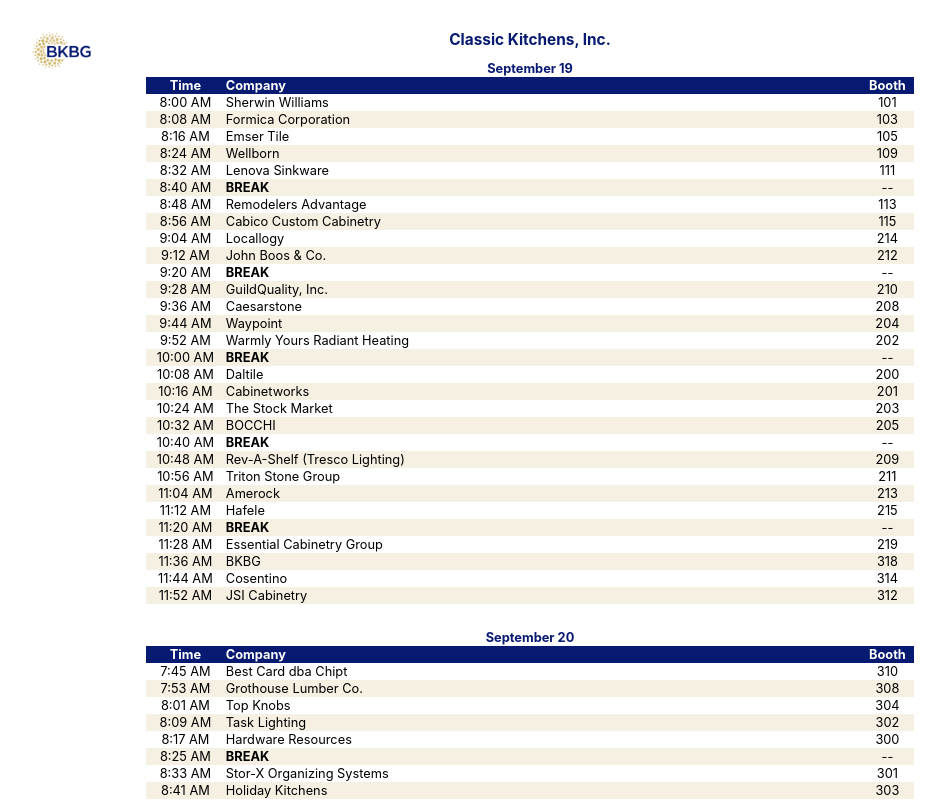
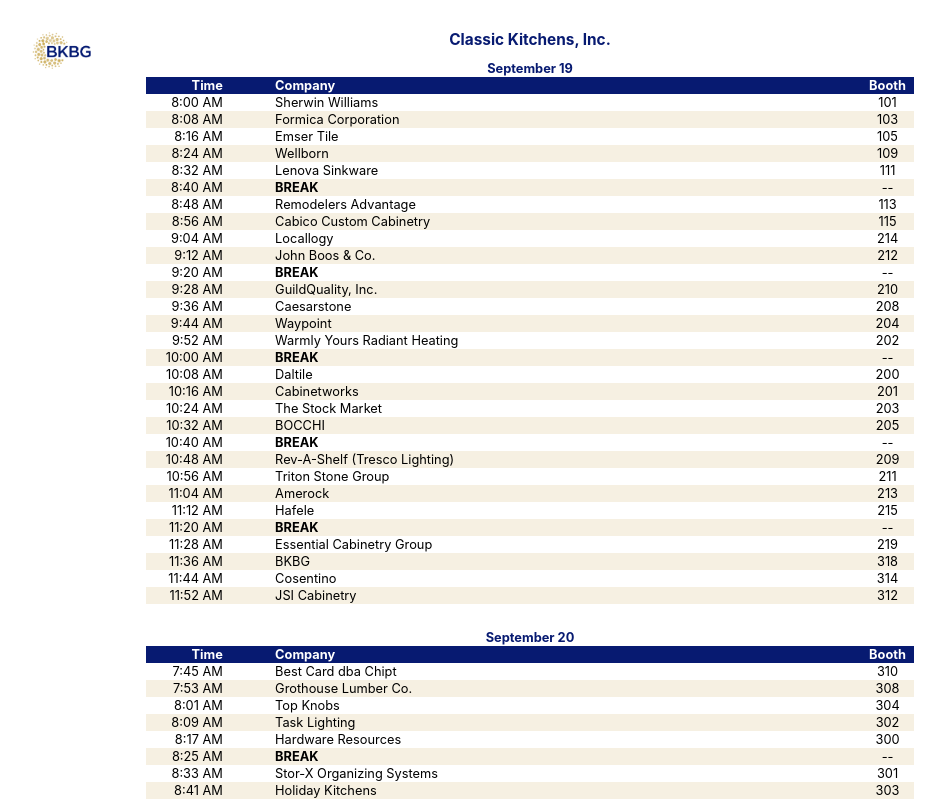
Before and after one commit to jesseflorig/rotations-generator, a React (Create React App) app: page / in a window 1280 px wide. Shown: the top 800 px of the page, without its empty margins (110-1055 px from the left). Built offline with nearby package versions, Linux system fonts and the light colour scheme.

Commit message:
improved table format

```diff
--- a/src/VendorRotationCard.css
+++ b/src/VendorRotationCard.css
@@ -9,13 +9,20 @@
 }
 
 .vendorTable-19, .vendorTable-20 {
-  width: 80vw;
+  width: 100vw;
   font-size: .2em;
   break-after: page;
 }
 
+
 .thTime, .tdTime {
-  width: 18em;
+  width: 7vw;
+  padding-right: 4em;
+  text-align: right;
+}
+
+.thCompany, .tdCompany {
+  width: 46.5vw;
 }
 
 .tdBreak {
```
